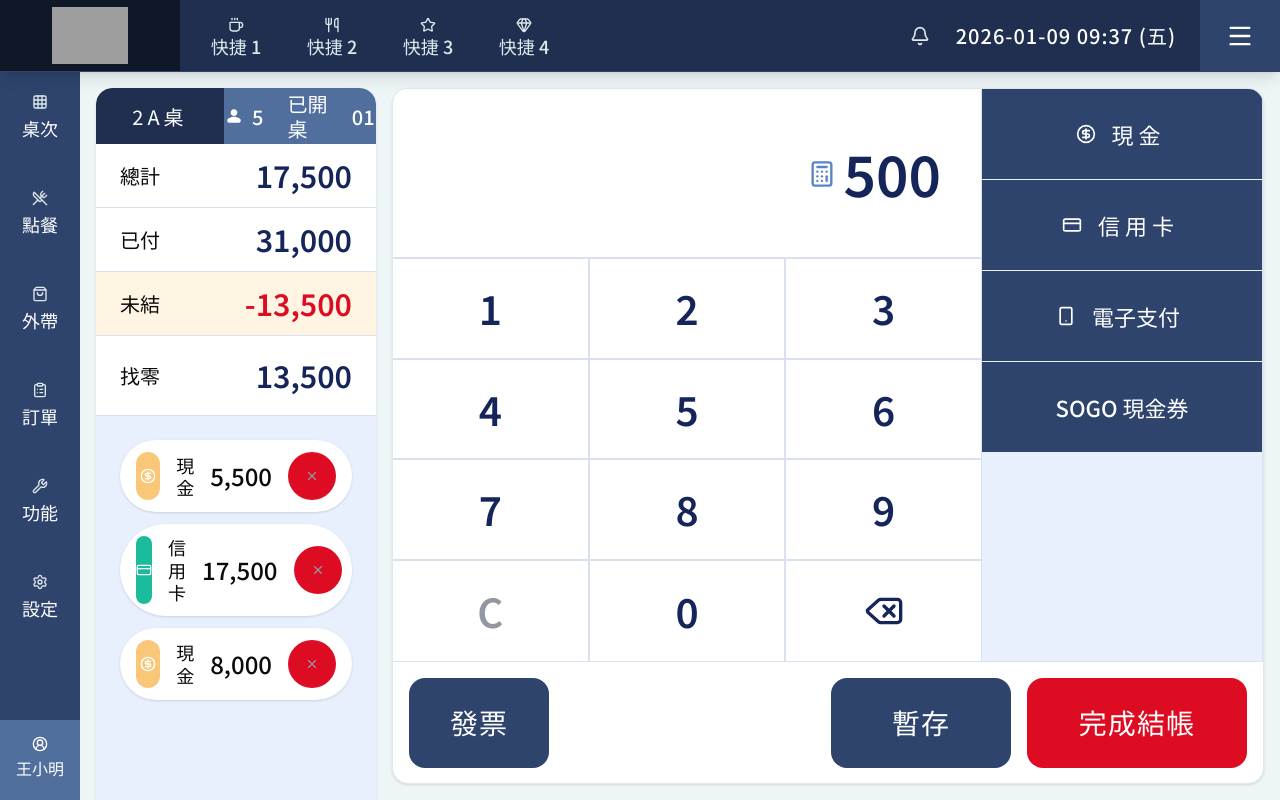
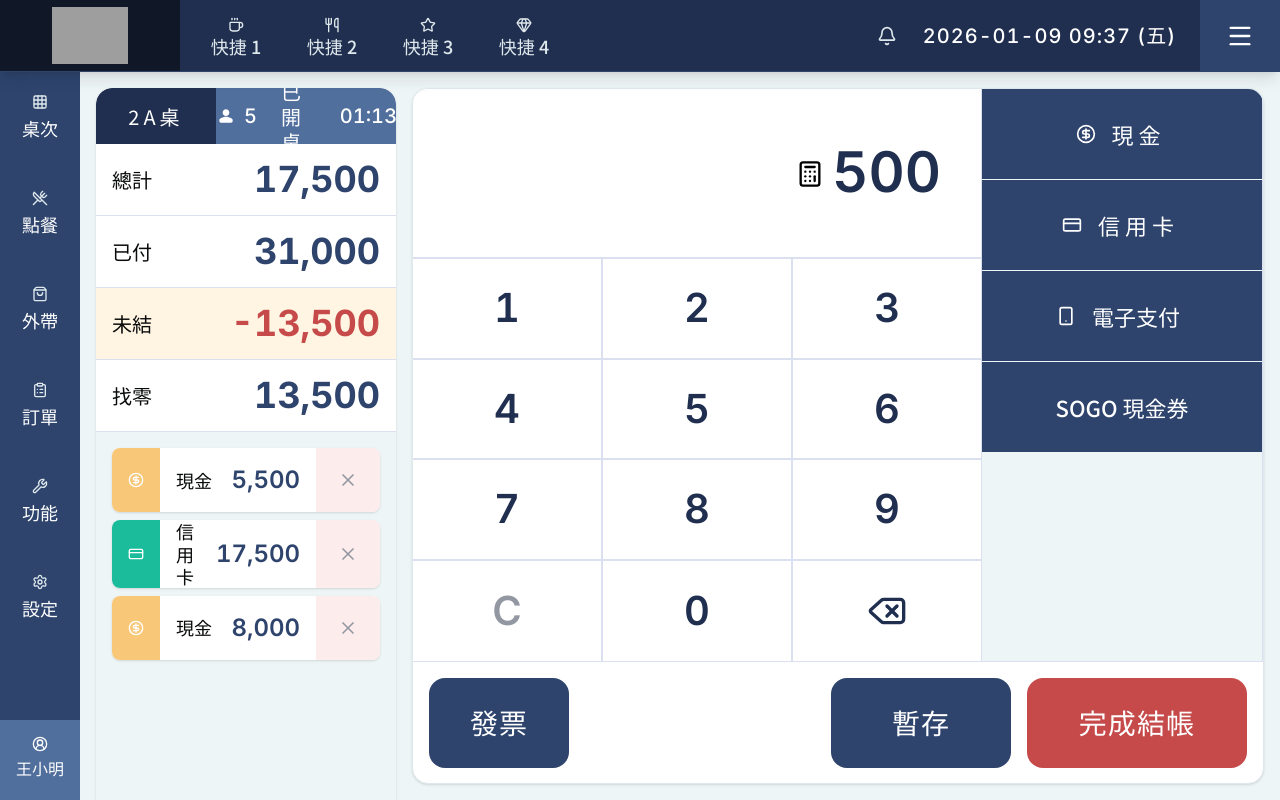
Before and after one commit to naomichiang/POS-system-Cursor, a Vue app: page / in a window 1280 px wide. Built offline with nearby package versions, Linux system fonts and the light colour scheme; grey boxes are pictures that could not be loaded.

Commit message:
style: 優化結帳面板金額顯示 (Inter font, bold, 等寬數字)

```diff
--- a/src/App.vue
+++ b/src/App.vue
@@ -34,7 +34,7 @@
         <main class="flex flex-1 p-4 gap-4 min-h-0 min-w-0">
           <!-- Checkout Panel -->
           <CheckoutPanel
-          class="w-[280px] h-full shrink-0 bg-white rounded-2xl shadow-sm overflow-hidden"
+          class="w-[300px] h-full shrink-0 bg-white rounded-2xl shadow-sm overflow-hidden"
           :payments="payments"
           @remove-payment="handleRemovePayment"
           />
--- a/src/assets/main.css
+++ b/src/assets/main.css
@@ -8,6 +8,17 @@
     box-sizing: border-box;
     margin: 0;
     padding: 0;
+  }
+}
+
+@layer utilities {
+  .font-inter {
+    font-family: 'Inter', -apple-system, BlinkMacSystemFont, 'Segoe UI', Roboto, sans-serif !important;
+    font-variant-numeric: tabular-nums; /* 讓所有數字佔據同樣寬度 */
+  }
+
+  .font-noto {
+    font-family: 'Noto Sans TC', -apple-system, BlinkMacSystemFont, 'Segoe UI', Roboto, sans-serif !important;
   }
 }
 
@@ -108,22 +119,24 @@
 
      /* Text */
      --color-text-primary: var(--color-gray-900);
-     --color-text-secondary: var(--color-blue-900);
-     --color-text-tertiary: var(--color-blue-500);
+     --color-text-secondary: var(--color-ash-900);
+     --color-text-tertiary: var(--color-ash-500);
      --color-text-helper: var(--color-gray-600);
      --color-text-disabled: var(--color-gray-500);
      --color-text-placeholder: var(--color-gray-400);
      --color-text-on-color: var(--color-white);
-     --color-text-error: var(--color-red-600);
+     --color-text-error: var(--color-indianred-600);
+     --color-text-amount-positive: var(--color-ash-800);
+     --color-text-amount-negative: var(--color-indianred-600);
      --color-text-success: var(--color-green-500);
-     --color-text-warning: var(--color-yellow-500);
+     --color-text-warning: var(--color-yellow-600);
 
      /* Layer Backgrounds */
      --color-layer-primary: var(--color-white);
-     --color-layer-primary-hover: var(--color-blue-100);
+     --color-layer-primary-hover: var(--color-ash-100);
      --color-layer-primary-disabled: var(--color-gray-200);
-     --color-layer-secondary: var(--color-blue-100);
-     --color-layer-secondary-hover: var(--color-blue-200);
+     --color-layer-secondary: var(--color-ash-100);
+     --color-layer-secondary-hover: var(--color-ash-200);
      --color-layer-tertiary: var(--color-yellow-100);
      --color-layer-tertiary-hover: var(--color-yellow-200);
      --color-layer-zebra: var(--color-gray-100);
@@ -131,17 +144,19 @@
      --color-layer-highlight-red: var(--color-indianred-200);
 
      /* Buttons */
-     --color-button-primary: var(--color-blue-700);
-     --color-button-primary-hover: var(--color-blue-900);
-     --color-button-primary-disabled: var(--color-blue-200);
-     --color-button-secondary: var(--color-blue-400);
-     --color-button-secondary-hover: var(--color-blue-600);
-     --color-button-danger: var(--color-red-600);
-     --color-button-danger-hover: var(--color-red-800);
+     --color-button-primary: var(--color-ash-700);
+     --color-button-primary-hover: var(--color-ash-900);
+     --color-button-primary-disabled: var(--color-ash-200);
+     --color-button-secondary: var(--color-ash-400);
+     --color-button-secondary-hover: var(--color-ash-600);
+     --color-button-danger: var(--color-indianred-600);
+     --color-button-danger-hover: var(--color-indianred-800);
+     --color-button-highlight-red: var(--color-indianred-100);
+     --color-button-highlight-red-hover: var(--color-indianred-300);
 
      /* Borders */
      --color-border-primary: var(--color-gray-300);
-     --color-border-primary-focus: var(--color-blue-700);
+     --color-border-primary-focus: var(--color-ash-700);
      --color-border-error: var(--color-red-600);
 
      /* Dark Theme Semantic Tokens (for TopBar and Sidebar) */
@@ -185,6 +200,12 @@
      --radius-lg: 40px;
      --radius-xl: 64px;
 
+     /* ============================================================
+        5. 字體族 (Font Family)
+        ============================================================ */
+     --font-family-inter: 'Inter', sans-serif;
+     --font-family-noto: 'Noto Sans TC', sans-serif;
+
   }
 
 body {
--- a/src/components/CheckoutPanel.vue
+++ b/src/components/CheckoutPanel.vue
@@ -56,7 +56,7 @@ const getPaymentConfig = (type) => {
         <div class="flex w-full flex-col items-center flex-1 rounded-2xl shadow-xl overflow-hidden bg-layer-primary">
           <!-- Header 訂單資訊列(桌號、訂單狀態)-->
           <div class="flex w-full h-14 items-start">
-            <div class="flex w-32 flex-col justify-center items-center shrink-0 self-stretch bg-layer-dark-primary">
+            <div class="flex w-30 flex-col justify-center items-center shrink-0 self-stretch bg-layer-dark-primary">
               <div class="text-center font-noto text-xl tracking-[0.2em] leading-tight text-text-on-color" >{{ order.tableNumber }}</div>
             </div>
             <div class="flex justify-center items-center gap-6 flex-1 self-stretch bg-layer-dark-tertiary">
@@ -78,55 +78,55 @@ const getPaymentConfig = (type) => {
           <!-- Summary -->
           <div class="flex flex-col items-start self-stretch overflow-hidden">
             <!-- Total -->
-            <div class="flex min-h-16 items-center self-stretch px-6 border-b border-border-primary bg-layer-primary">
+            <div class="flex min-h-18 items-center self-stretch px-4 border-b border-border-primary bg-layer-primary">
               <div class="flex items-start flex-1">
                 <div class="w-full text-text-primary font-noto text-xl font-normal leading-tight">總計</div>
               </div>
               <div class="flex justify-end">
-                <div class="text-text-secondary text-right font-inter text-3xl font-semibold leading-tight">{{ totalAmount.toLocaleString() }}</div>
+                <div class="text-text-amount-positive text-right font-inter text-4xl font-bold leading-tight">{{ totalAmount.toLocaleString() }}</div>
               </div>
             </div>
 
             <!-- Paid -->
-            <div class="flex min-h-16 items-center self-stretch px-6 border-b border-border-primary bg-layer-primary">
+            <div class="flex min-h-18 items-center self-stretch px-4 border-b border-border-primary bg-layer-primary">
               <div class="flex items-start flex-1">
                 <div class="max-w-48 text-text-primary font-noto text-xl font-normal leading-tight">已付</div>
               </div>
               <div class="flex justify-end">
-                <div class="text-text-secondary text-right font-inter text-3xl font-semibold leading-tight">{{ paidAmount.toLocaleString() }}</div>
+                <div class="text-text-amount-positive text-right font-inter text-4xl font-bold leading-tight">{{ paidAmount.toLocaleString() }}</div>
               </div>
             </div>
 
             <!-- Unpaid -->
-            <div class="flex min-h-16 items-center self-stretch px-6 border-b border-border-primary bg-layer-tertiary">
+            <div class="flex min-h-18 items-center self-stretch px-4 border-b border-border-primary bg-layer-tertiary">
               <div class="flex items-start flex-1">
                 <div class="max-w-48 text-text-primary font-noto text-xl font-normal leading-tight">未結</div>
               </div>
               <div class="flex justify-end">
-                <div class="text-text-error text-right font-inter text-3xl font-semibold leading-tight">{{ unpaidAmount.toLocaleString() }}</div>
+                <div class="text-text-amount-negative text-right font-inter text-4xl font-bold leading-tight">{{ unpaidAmount.toLocaleString() }}</div>
               </div>
             </div>
 
             <!-- Change -->
-            <div class="flex min-h-20 items-center self-stretch px-6 border-b border-border-primary bg-layer-primary">
+            <div class="flex min-h-18 items-center self-stretch px-4 border-b border-border-primary bg-layer-primary">
               <div class="flex items-start flex-1">
                 <div class="max-w-48 text-text-primary font-noto text-xl font-normal leading-tight">找零</div>
               </div>
               <div class="flex justify-end">
-                <div class="text-text-secondary text-right font-inter text-3xl font-semibold leading-tight">{{ changeAmount.toLocaleString() }}</div>
+                <div class="text-text-amount-positive text-right font-inter text-4xl font-bold leading-tight">{{ changeAmount.toLocaleString() }}</div>
               </div>
             </div>
           </div>
 
           <!-- Payment List -->
-          <div class="flex p-6 flex-col items-start gap-3 flex-1 self-stretch bg-layer-secondary overflow-auto">
+          <div class="flex p-4 flex-col items-start gap-2 flex-1 self-stretch bg-layer-secondary overflow-auto">
             <div
               v-for="(payment, index) in payments"
               :key="index"
-              class="flex min-h-16 items-center gap-4 self-stretch rounded-xl bg-layer-primary shadow-sm px-4 py-3"
+              class="flex min-h-16 items-center gap-4 self-stretch rounded-sm bg-layer-primary shadow-sm "
             >
               <div
-                class="flex w-16 justify-center items-center self-stretch rounded-lg"
+                class="flex w-12 justify-center items-center self-stretch rounded-l-sm"
                 :class="getPaymentConfig(payment.type).color"
               >
                 <component
@@ -141,16 +141,16 @@ const getPaymentConfig = (type) => {
                 </div>
               </div>
               <div class="flex justify-end items-center gap-1">
-                <div class="text-text-primary text-right font-inter text-2xl font-medium leading-tight">
+                <div class="text-text-amount-positive text-right font-inter text-2xl font-semibold leading-tight">
                   {{ payment.amount.toLocaleString() }}
                 </div>
               </div>
-              <div class="flex items-center">
+              <div class="flex items-center self-stretch">
                 <button
                   @click="removePayment(index)"
-                  class="flex w-12 h-12 justify-center items-center rounded-lg bg-button-danger hover:bg-button-danger-hover transition-colors group"
+                  class="flex w-16 h-full justify-center items-center bg-button-highlight-red hover:bg-button-highlight-red-hover transition-colors group rounded-r-sm"
                 >
-                  <X class="w-icon-xs h-icon-xs text-text-disabled group-hover:text-text-on-color" />
+                  <X class="w-icon-md h-icon-md text-text-disabled group-hover:text-text-on-color" />
                 </button>
               </div>
             </div>
--- a/tailwind.config.js
+++ b/tailwind.config.js
@@ -6,7 +6,10 @@ export default {
   ],
   theme: {
     extend: {
-
+      fontFamily: {
+        inter: ['Inter', 'sans-serif'],
+        noto: ['Noto Sans TC', 'sans-serif'],
+      },
     },
   },
   plugins: [],
```
